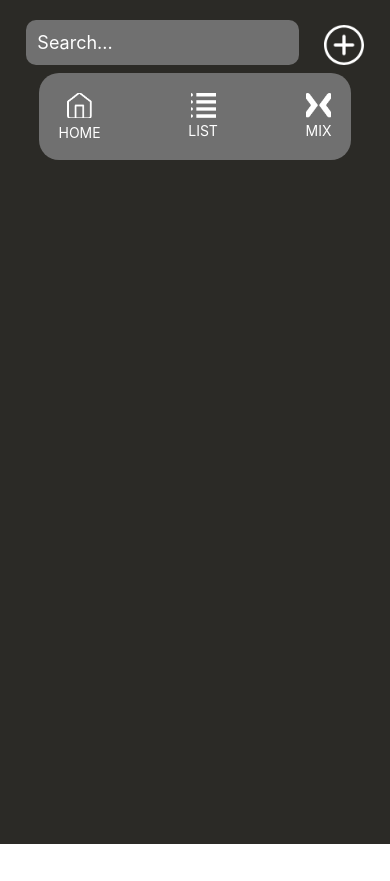
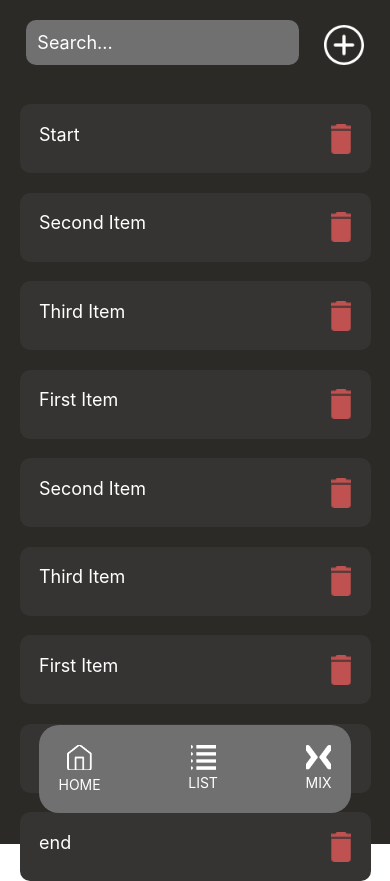
Before and after one commit to mertovich/Periyot-study-card, a React Native app in the folder mds_study_card/: screen / in a window 390 px wide. Before the commit the page ends 844 px from the top, so only its background shows below. Built offline with nearby package versions, Linux system fonts and the light colour scheme.

Commit message:
add(List): Word list

```diff
--- a/mds_study_card/Pages/List.js
+++ b/mds_study_card/Pages/List.js
@@ -1,19 +1,19 @@
 import {View, Text, ScrollView, StyleSheet} from 'react-native';
 import React from 'react';
 import ListTopBar from '../components/ListTopBar';
+import WordList from '../components/WordList';
 
 const List = () => {
   return (
-    <View>
-      <ScrollView style={styles.scrollContainer}>
-        <ListTopBar />
-      </ScrollView>
+    <View style={styles.container}>
+      <ListTopBar />
+      <WordList />
     </View>
   );
 };
 
 const styles = StyleSheet.create({
-  scrollContainer: {
+  container: {
     height: '85%',
   },
 });
--- a/mds_study_card/components/ListTopBar.js
+++ b/mds_study_card/components/ListTopBar.js
@@ -49,7 +49,7 @@ const styles = StyleSheet.create({
   },
   addButton: {
     marginTop: '1.5%',
-  }
+  },
 });
 
 export default ListTopBar;
--- /dev/null
+++ b/mds_study_card/components/WordList.js
@@ -0,0 +1,94 @@
+import {View, Text, StyleSheet, FlatList, Image, Pressable} from 'react-native';
+import React from 'react';
+
+const DATA = [
+  {
+    id: '1',
+    title: 'Start',
+  },
+  {
+    id: '2',
+    title: 'Second Item',
+  },
+  {
+    id: '3',
+    title: 'Third Item',
+  },
+  {
+    id: '4',
+    title: 'First Item',
+  },
+  {
+    id: '5',
+    title: 'Second Item',
+  },
+  {
+    id: '6',
+    title: 'Third Item',
+  },
+  {
+    id: '7',
+    title: 'First Item',
+  },
+  {
+    id: '8',
+    title: 'Second Item',
+  },
+  {
+    id: '9',
+    title: 'end',
+  },
+];
+
+const Item = ({title}) => (
+  <View style={styles.item}>
+    <Text style={styles.title}>{title}</Text>
+    <Pressable onPress={() => alert('delete')}>
+      <Image
+        style={styles.image}
+        source={require('../assets/Icon-material-delete.png')}
+      />
+    </Pressable>
+  </View>
+);
+
+const WordList = () => {
+  const renderItem = ({item}) => <Item title={item.title} />;
+  return (
+    <View style={styles.container}>
+      <FlatList
+        data={DATA}
+        renderItem={renderItem}
+        keyExtractor={item => item.id}
+      />
+    </View>
+  );
+};
+
+const styles = StyleSheet.create({
+  container: {
+    marginTop: '5%',
+    marginBottom: '15%',
+  },
+  item: {
+    flexDirection: 'row',
+    flexWrap: 'wrap',
+    justifyContent: 'space-between',
+    backgroundColor: '#353432',
+    padding: '5%',
+    marginTop: '5%',
+    marginLeft: '5%',
+    marginRight: '5%',
+    borderRadius: 10,
+  },
+  title: {
+    fontSize: 18,
+    color: 'white',
+  },
+  image: {
+    height: 30,
+    width: 20,
+  },
+});
+
+export default WordList;
```
Also changed, not shown: mds_study_card/assets/Icon-material-delete.png (added).
